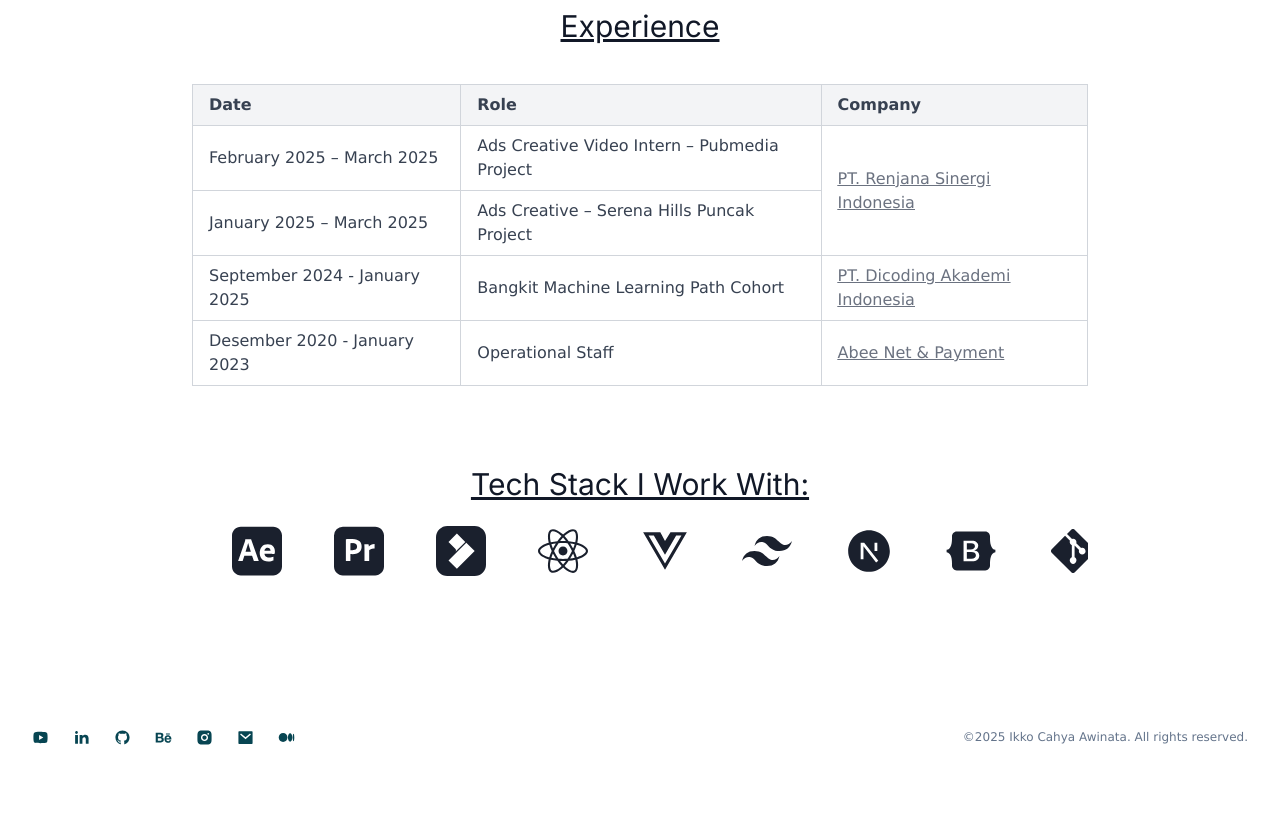
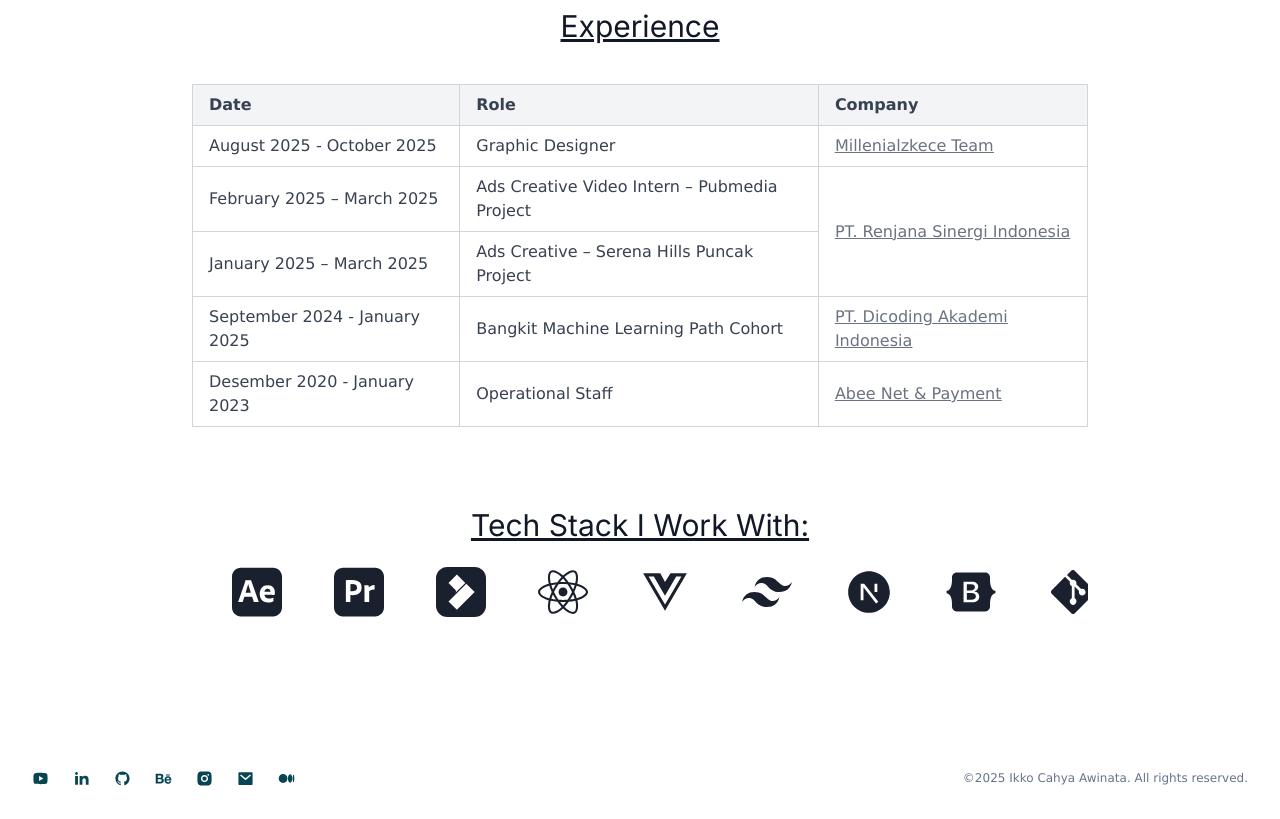
Before and after one commit to ikkoawinata/ikkoawinataa, a Next.js app: page /tentang in a window 1280 px wide. Shown: the part 1060-1879 px from the top of the page. Before the commit the page ends 1838 px from the top, so only its background shows below. Built offline with nearby package versions, Linux system fonts and the light colour scheme.

Commit message:
Update page.jsx
MENAMBAH PENGALAMAN MILENZECE MENU TENTANG

```diff
--- a/app/tentang/page.jsx
+++ b/app/tentang/page.jsx
@@ -789,6 +789,28 @@ const BrandingSection = () => {
       <tbody>
 
 
+
+
+  {/* Baris Keempat */}
+        <tr>
+          <td className=" font-tentang px-4 py-2 border border-gray-300 dark:border-gray-700 text-gray-700 dark:text-gray-100">
+            August 2025 - October 2025
+          </td>
+          <td className=" font-tentang px-4 py-2 border border-gray-300 dark:border-gray-700 text-gray-700 dark:text-gray-100">
+            Graphic Designer
+          </td>
+          <td className=" font-tentang px-4 py-2 border underline border-gray-300 dark:border-gray-700 text-gray-500 dark:text-gray-400">
+    <a href="https://www.instagram.com/millenialzkece.official/" className="black">Millenialzkece Team</a>
+
+      </td>
+
+        </tr>
+
+
+
+
+
+
             <tr>
     <td className="font-tentang px-4 py-2 border border-gray-300 dark:border-gray-700 text-gray-700 dark:text-gray-100">
     February 2025 – March 2025
```
